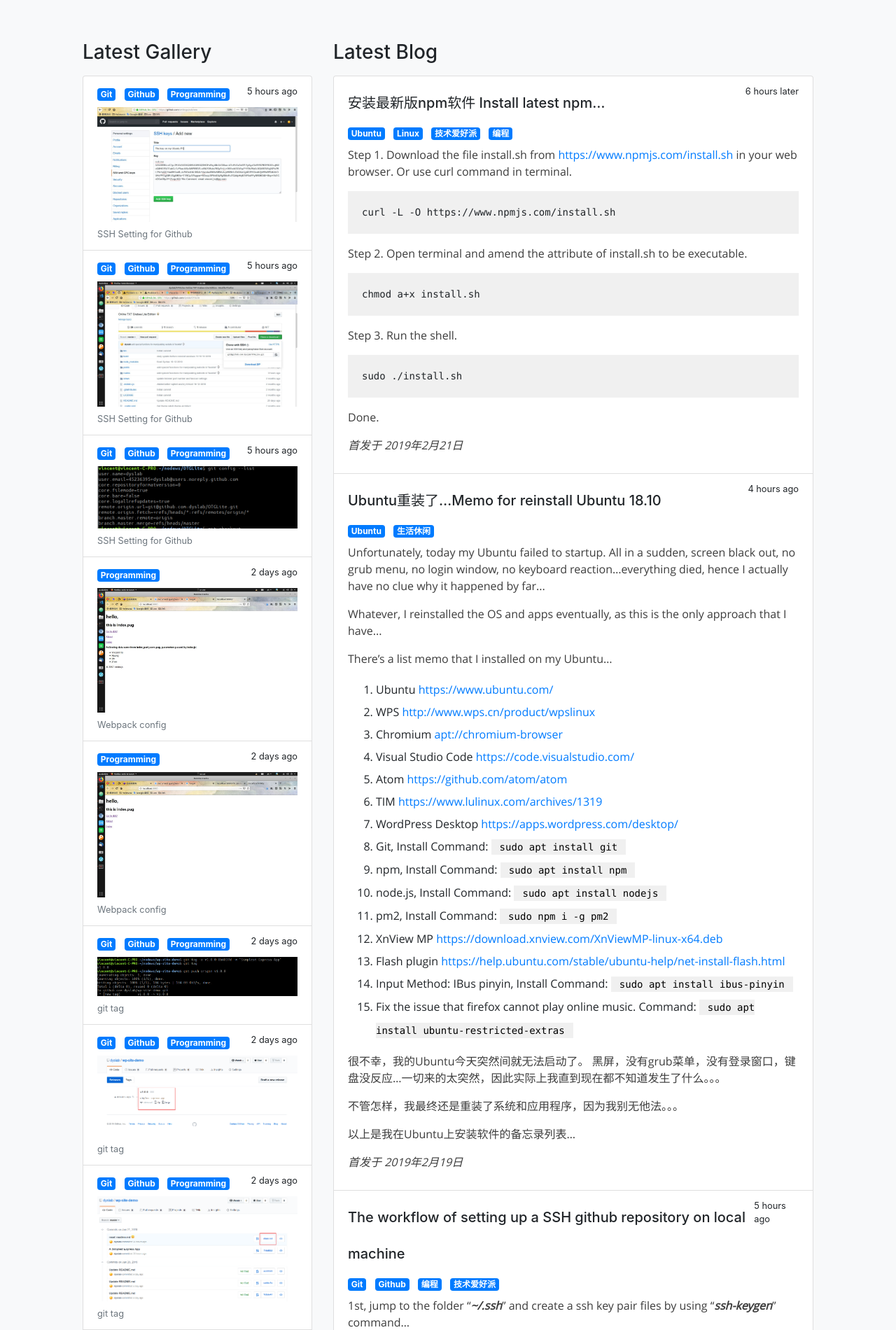
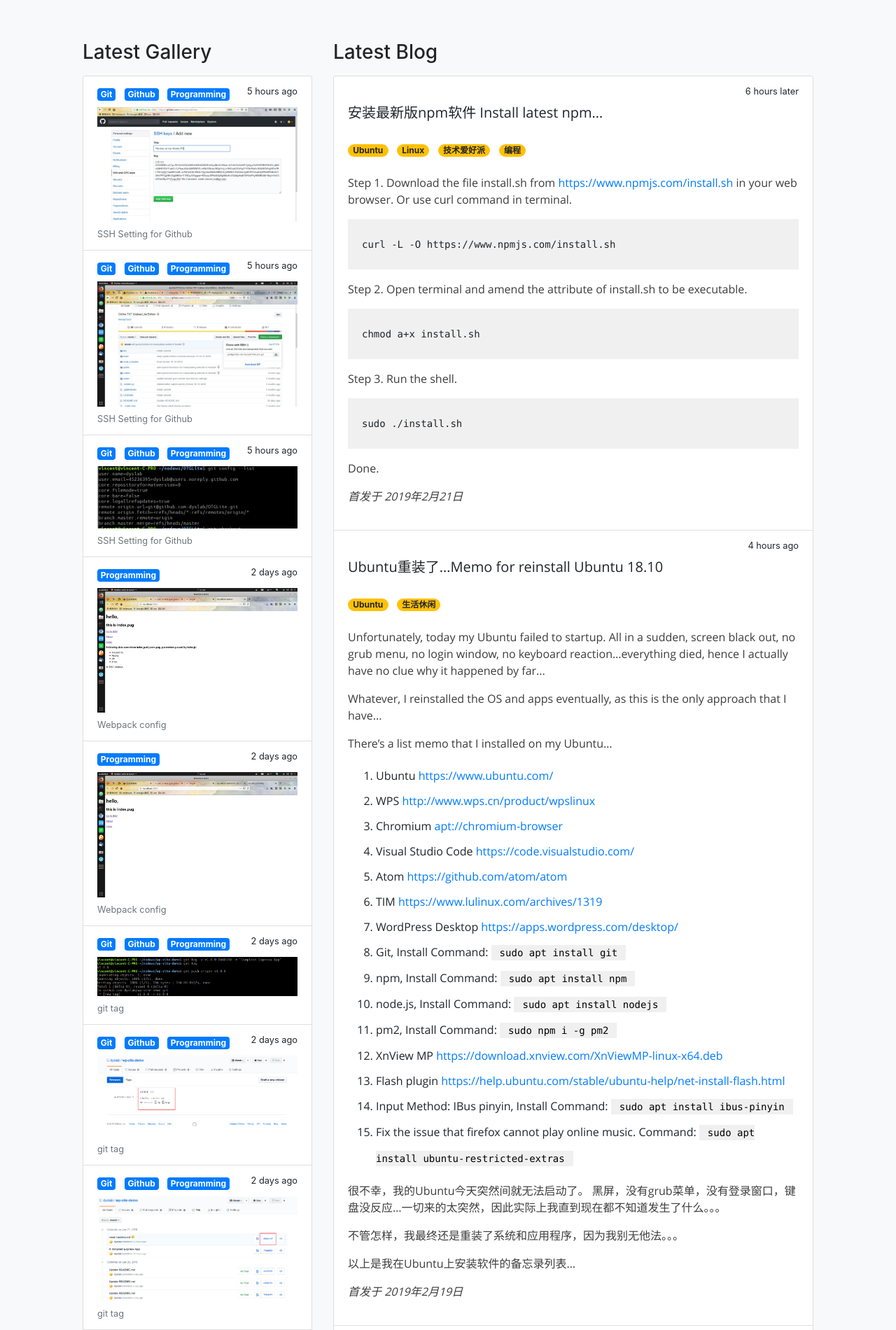
Before and after one commit to dyslab/flask-site-demo, a Flask app: page / in a window 1280 px wide. Shown: the part 56-1956 px from the top of the page at 70% size. Run offline with Flask 2, Linux system fonts and the light colour scheme; data comes from the database, SQL or seed files in the repository; both versions use the stored data as it was after the commit; some libraries are stand-ins or nearby versions.

Commit message:
UI update :satisfied:

```diff
--- a/fsdemo/static/css/style.css
+++ b/fsdemo/static/css/style.css
@@ -43,10 +43,11 @@
 /* Stylish Markdown output */
 .custom-blog-content {
     font-family: 'open_sansregular', 'montserrat_alternatesregular', 'montserrat_alternateslight';
+    line-height: 2rem;
 }
 .custom-blog-content ul,
 .custom-blog-content ol {
-    line-height: 2rem;
+    line-height: 2.25rem;
 }
 .custom-blog-content ul code,
 .custom-blog-content ol code,
@@ -72,6 +73,11 @@
 /* For Footer copyright info */
 .fsdemo-copyright {
     color: gray;
+}
+
+/* For Index time info */
+.custom-singleline {
+    white-space: nowrap;
 }
 
 /* For ExcelJson pages input text */
--- a/fsdemo/templates/blog_index.html
+++ b/fsdemo/templates/blog_index.html
@@ -8,7 +8,7 @@
                 <hr class="mt-3 mb-3 mt-lg-5 mb-lg-5 hr-separator">
             {% endif %}
             <div class="custom-blog-title mb-4">
-                <span class="h3">{{ blog['title'] }}</span>
+                <span class="h3 custom-blog-content">{{ blog['title'] }}</span>
                 <small><a href="{{ blog['id'] }}" class="blog-edit">Edit</a></small>
             </div>
             <div class="mb-3">
--- a/fsdemo/templates/index.html
+++ b/fsdemo/templates/index.html
@@ -21,7 +21,7 @@
                                                 </li>
                                             {% endfor %}
                                         </ul>
-                                        <small>{{ gitem.time }}</small>
+                                        <small class="custom-singleline">{{ gitem.time }}</small>
                                     </div>
                                     <p class="mb-1">
                                         <a class="mfp-image-popup-zoom" href="{{ gitem.link }}">
@@ -42,17 +42,17 @@
                             {% for bitem in pageData.blogList.bloglist %}
                                 <span class="list-group-item">
                                     <div class="d-flex w-100 justify-content-between">
-                                        <h5 class="mb-1">{{ bitem.title }}</h5>
-                                        <small>{{ bitem.time }}</small>
+                                        <span class="h5 mt-4 mb-4 custom-blog-content">{{ bitem.title }}</span>
+                                        <small class="custom-singleline">{{ bitem.time }}</small>
                                     </div>
-                                    <ul class="list-inline mb-2">
+                                    <ul class="list-inline">
                                         {% for bitem_tag in bitem.tags %}
                                             <li class="list-inline-item">
-                                                <span class="badge badge-primary">{{ bitem_tag }}</span>
+                                                <span class="badge badge-pill badge-warning">{{ bitem_tag }}</span>
                                             </li>
                                         {% endfor %}
                                     </ul>
-                                    <div class="mt-1 mb-1 custom-blog-content">{{ bitem.content }}</div>
+                                    <div class="mt-4 mb-4 custom-blog-content">{{ bitem.content }}</div>
                                 </span>
                             {% endfor %}
                         </div>
```
Also changed, not shown: fsdemo/db/gblog.db.
